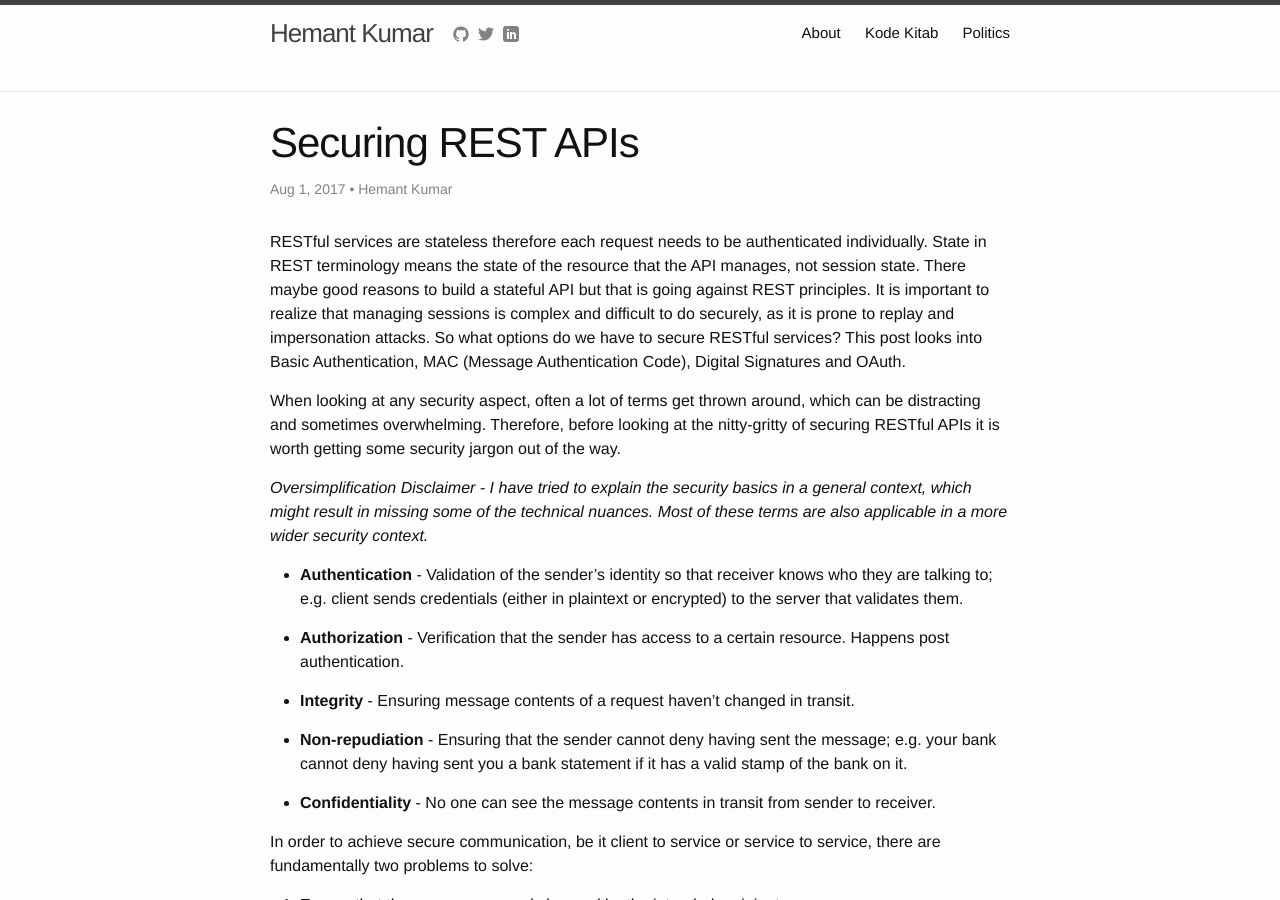
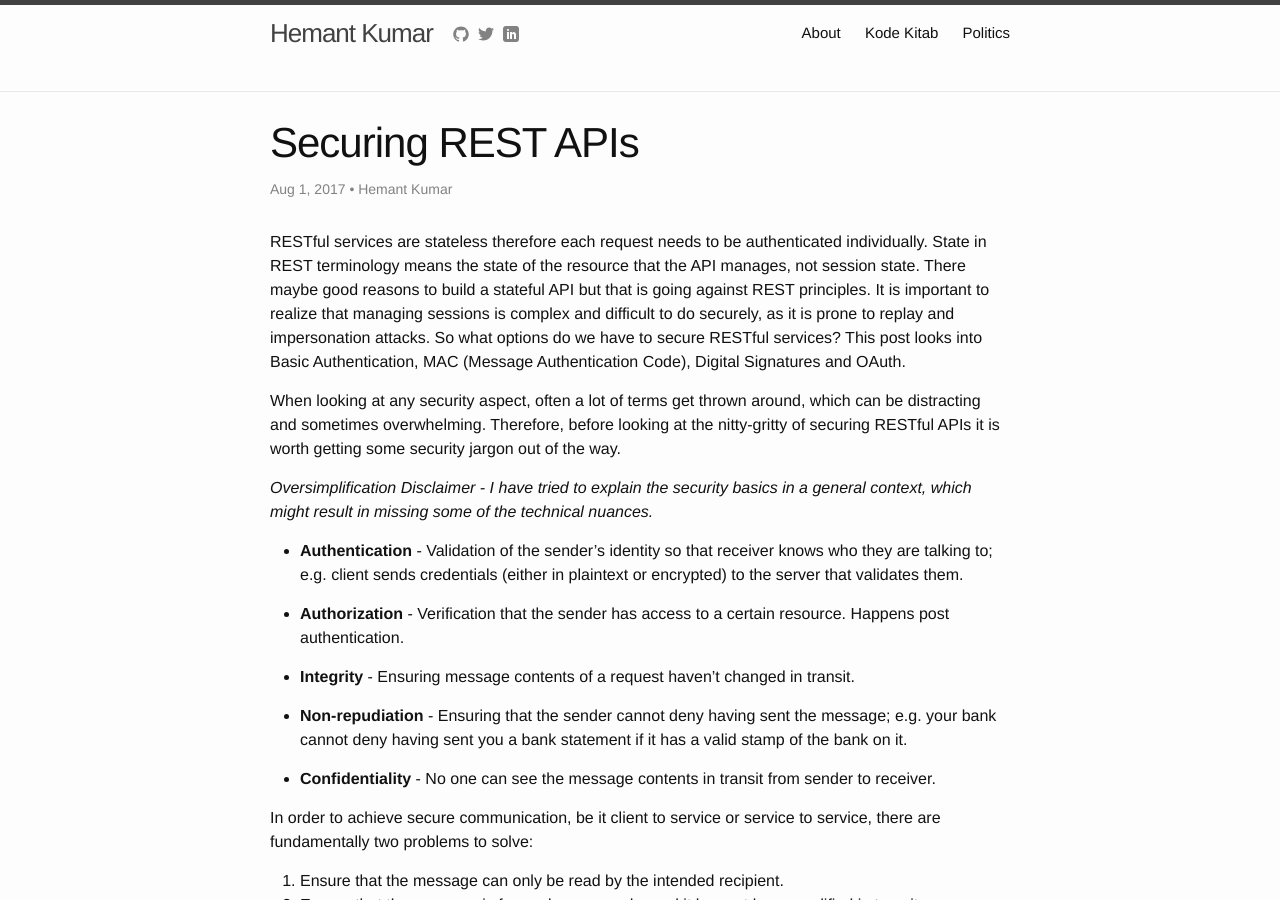
Before and after one commit to hemantksingh/hemantksingh.github.io, a Jekyll site: the page built from _posts/2018-08-01-securing-rest-apis.markdown, in a window 1280 px wide and 900 px high. Built offline with Jekyll 4.4.1, drawn with Linux system fonts in a browser that asks for light colours; comment, search, counter and statistics services are not loaded.

Commit message:
Updates securing rest apis intro.

```diff
--- a/_posts/2018-08-01-securing-rest-apis.markdown
+++ b/_posts/2018-08-01-securing-rest-apis.markdown
@@ -13,7 +13,7 @@ RESTful services are stateless therefore each request needs to be authenticated
 
 When looking at any security aspect, often a lot of terms get thrown around, which can be distracting and sometimes overwhelming. Therefore, before looking at the nitty-gritty of securing RESTful APIs it is worth getting some security jargon out of the way.
 
-*Oversimplification Disclaimer - I have tried to explain the security basics in a general context, which might result in missing some of the technical nuances. Most of these terms are also applicable in a more wider security context.*
+*Oversimplification Disclaimer - I have tried to explain the security basics in a general context, which might result in missing some of the technical nuances.*
 
 * **Authentication** - Validation of the sender's identity so that receiver knows who they are talking to; e.g. client sends credentials (either in plaintext or encrypted) to the server that validates them.
 
```
